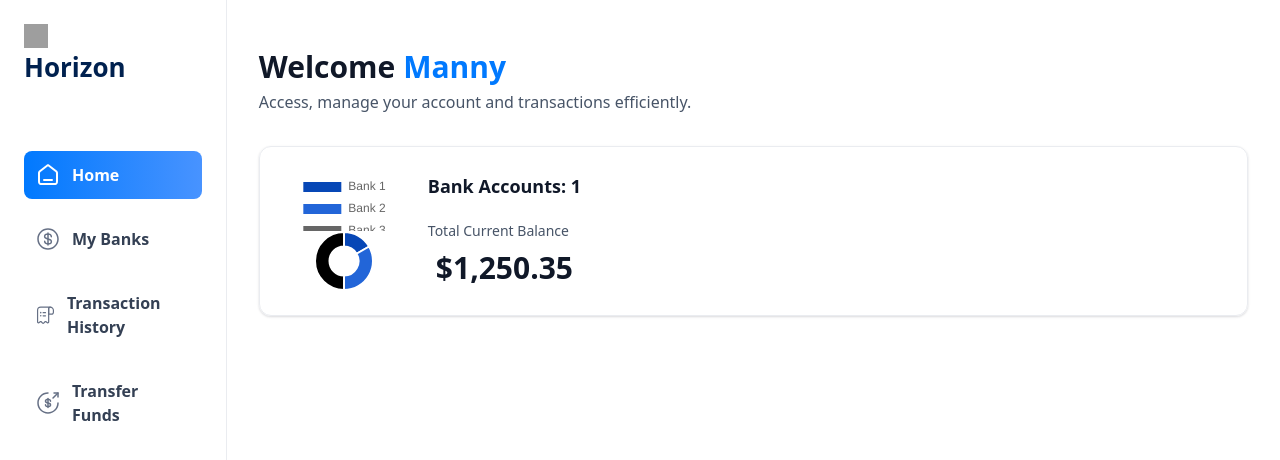
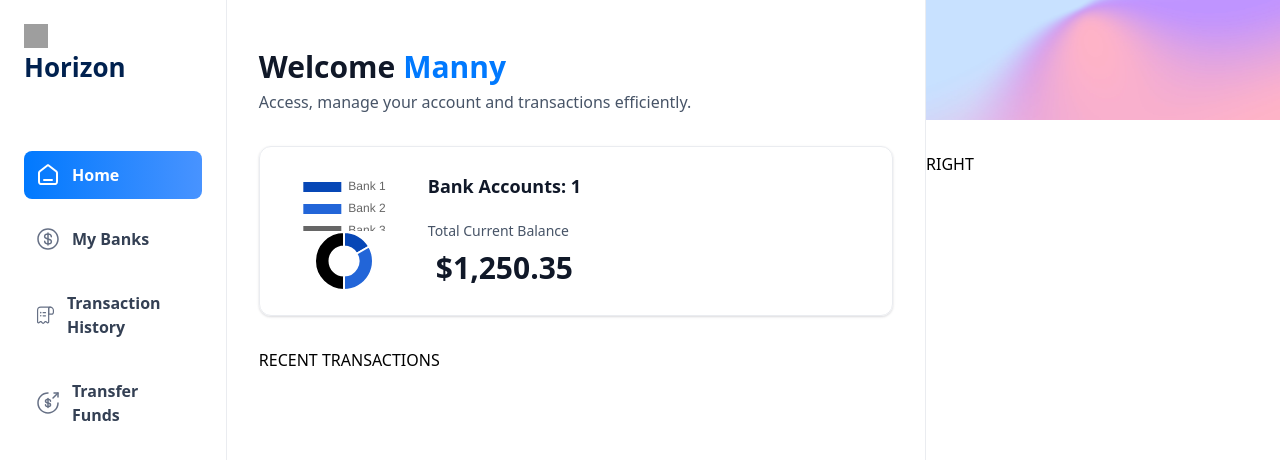
Before and after one commit to mavasquez401/banking-app, a Next.js app: page / in a window 1280 px wide. Shown: the top 460 px of the page. Built offline with nearby package versions, Linux system fonts and the light colour scheme; grey boxes are pictures that could not be loaded.

Commit message:
applied addtnl changes

```diff
--- a/app/(root)/layout.tsx
+++ b/app/(root)/layout.tsx
@@ -1,6 +1,7 @@
 import MobileNav from "@/components/ui/MobileNav";
 import Sidebar from "@/components/ui/Sidebar";
 import Image from "next/image";
+import React from "react";
 
 export default function RootLayout({
   children,
--- a/app/(root)/page.tsx
+++ b/app/(root)/page.tsx
@@ -3,6 +3,7 @@
 import React from "react";
 import HeaderBox from "@/components/ui/HeaderBox";
 import TotalBalanceBox from "@/components/ui/TotalBalanceBox";
+import RightSideBar from "@/components/ui/RightSideBar";
 
 const Home = () => {
   const loggedIn = { firstName: "Manny" };
@@ -24,7 +25,10 @@ const Home = () => {
             totalCurrentBalance={1250.35}
           />
         </header>
+
+        RECENT TRANSACTIONS
       </div>
+      <RightSideBar user={loggedIn} transactions={[]} banks={[]} />
     </section>
   );
 };
--- /dev/null
+++ b/components/ui/RightSideBar.tsx
@@ -0,0 +1,18 @@
+import React from "react";
+
+const RightSideBar = ({ user, transactions, banks }: RightSidebarProps) => {
+  return (
+    <aside className="right-sidebar">
+      <section className="flex flex-col pb-8">
+        <div className="profile-banner" />
+        <div className="profile">
+          <div className=""></div>
+        </div>
+
+      </section>
+      RIGHT
+    </aside>
+  )
+};
+
+export default RightSideBar;
```
